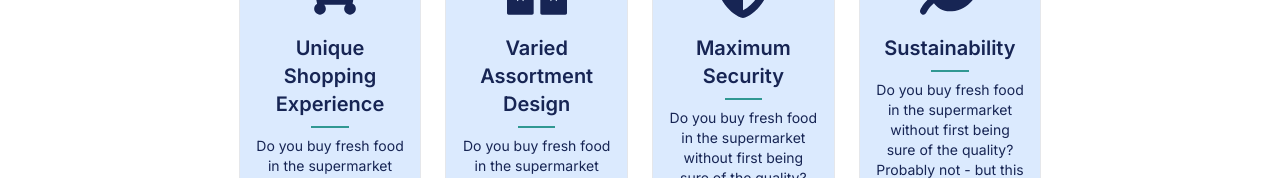
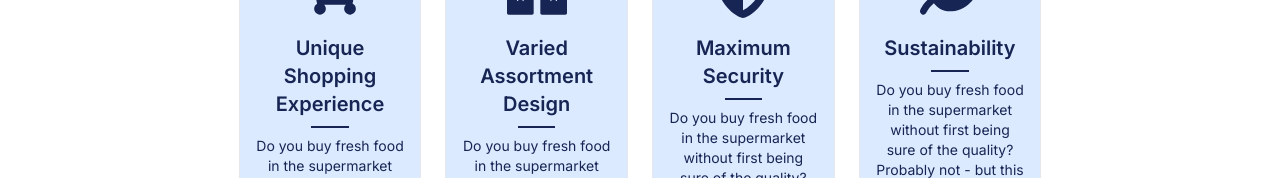
Before and after one commit to Georges13Metri/Vendo-AliBoss, a Next.js app: page / in a window 1280 px wide. Shown: the part 2660-2838 px from the top of the page. Built offline with nearby package versions, Linux system fonts and the light colour scheme.

Commit message:
Refactoring

```diff
--- a/src/components/Hero/Hero4.tsx
+++ b/src/components/Hero/Hero4.tsx
@@ -65,7 +65,7 @@ const ContentBox: React.FC<ContentBoxProps> = ({
     <TransitionWrapper direction="y" offset="20">
       <div className="flex justify-center text-6xl text-blue-950">{icon}</div>
       <h2 className="text-xl font-semibold mt-4 text-blue-950">{title}</h2>
-      <div className="border-b-2 border-custom-teal w-1/4 mx-auto my-2"></div>
+      <div className="border-b-2 border-blue-950 w-1/4 mx-auto my-2"></div>
       <p className="text-sm text-blue-950">{description}</p>
     </TransitionWrapper>
   </div>
```
